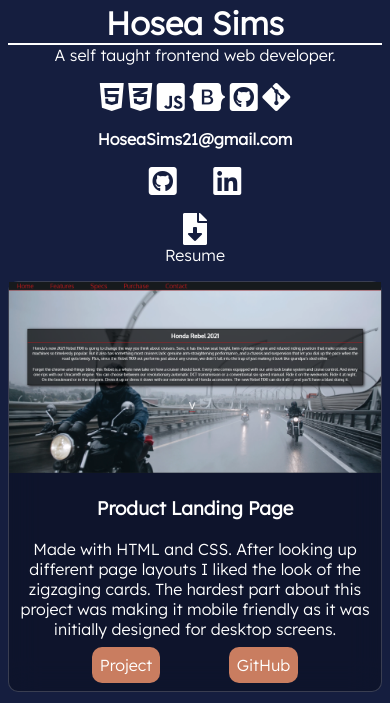
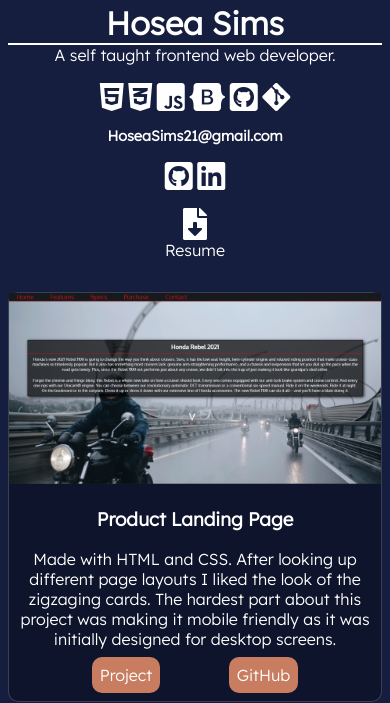
Before and after one commit to HoseaSims/PF4-1-21, a plain HTML site: page index.html in a window 390 px wide. Shown: the part 143-846 px from the top of the page. Drawn offline with Linux system fonts and the light colour scheme.

Commit message:
updated mobile
adjusted spacing
fixed error in .about-me transition

```diff
--- a/mobile.css
+++ b/mobile.css
@@ -15,12 +15,12 @@ body{
 /* About me Styling */
 
 .about-me{
-    margin-bottom: 2rem
+    margin-bottom: 2rem;
     transform: translateX(-1000px);
 }
 
 .about-me a{
-    padding-left: 2rem;
+
 
 }
 
@@ -34,7 +34,7 @@ body{
 }
 
 .about-me h3{
-    font-size: 1rem;
+    font-size: .9rem;
 }
 
 .about-me p{
```
